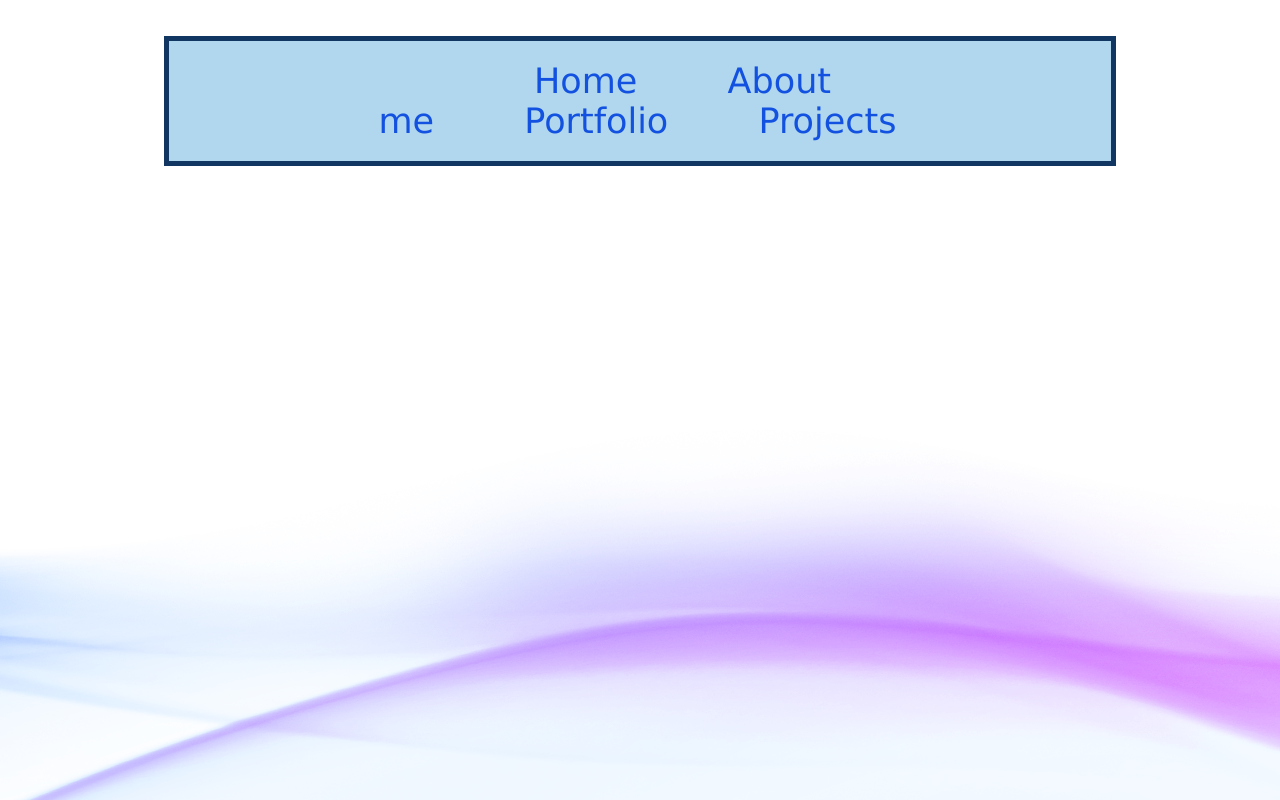
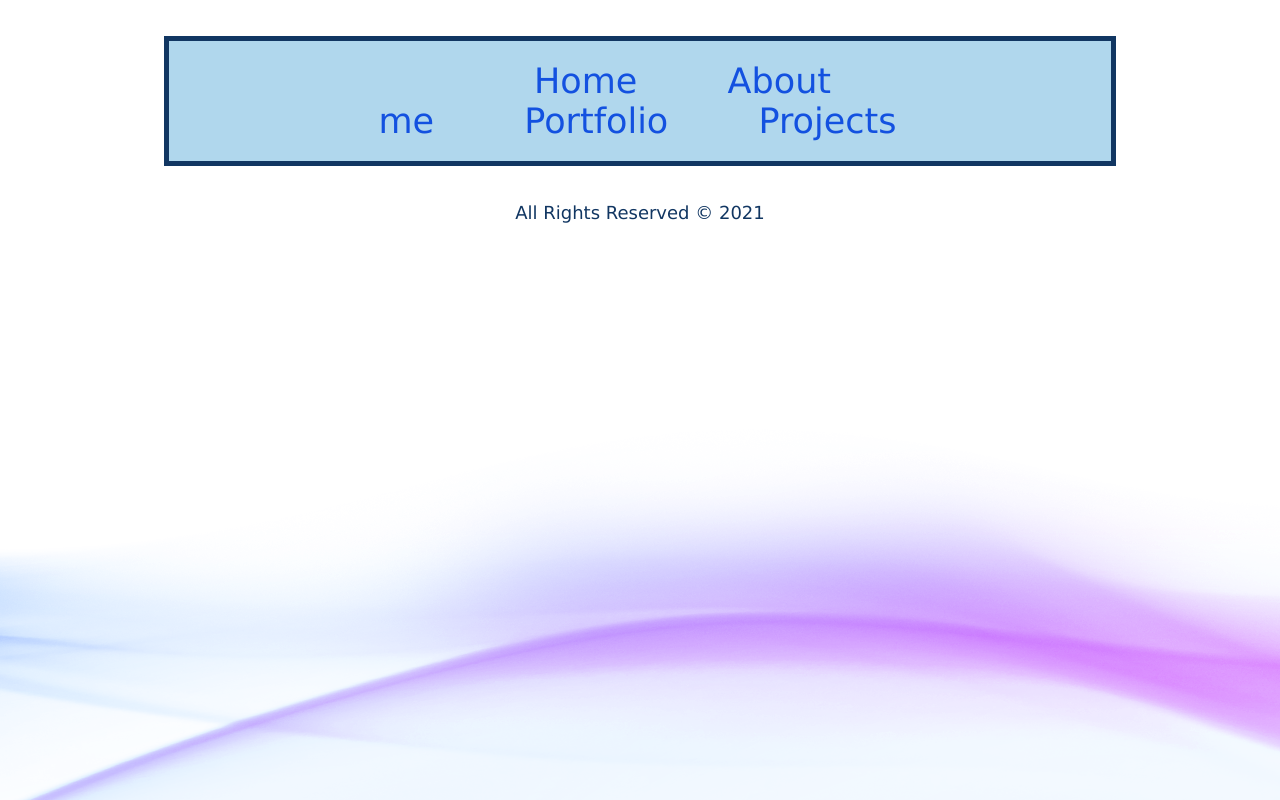
Before and after one commit to Zebxcore/portfolio, a React (Create React App) app: page / in a window 1280 px wide. Built offline with nearby package versions, Linux system fonts and the light colour scheme.

Commit message:
Added footer

```diff
--- a/src/App.tsx
+++ b/src/App.tsx
@@ -26,6 +26,12 @@ function App() {
       <Route exact path="/todo" component={toDo} />
       <Route exact path="/log" component={log} />
 
+      <footer>
+        <p>
+          All Rights Reserved &copy; 2021
+        </p>
+      </footer>
+
     </div>
   );
 }
```
